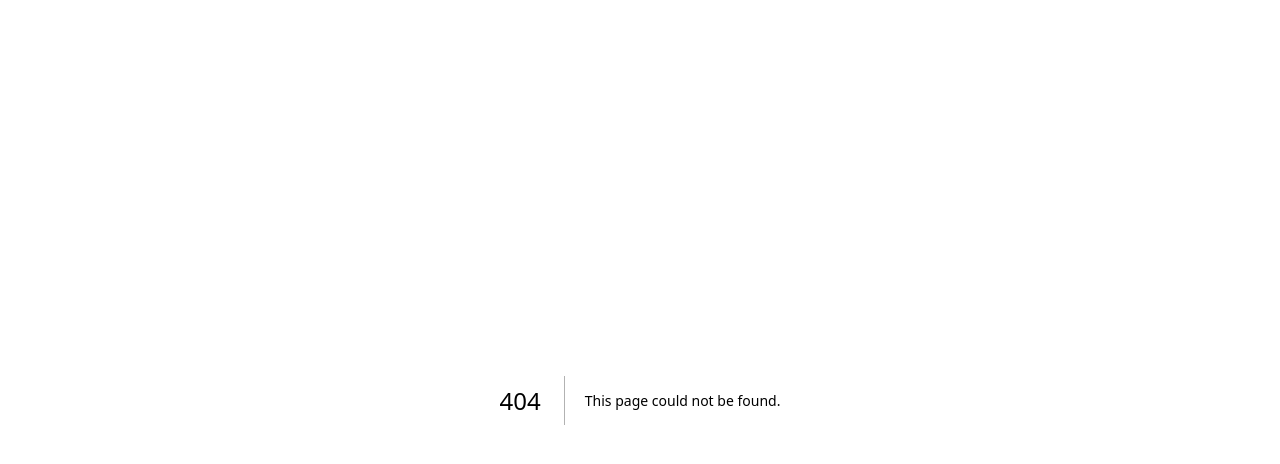
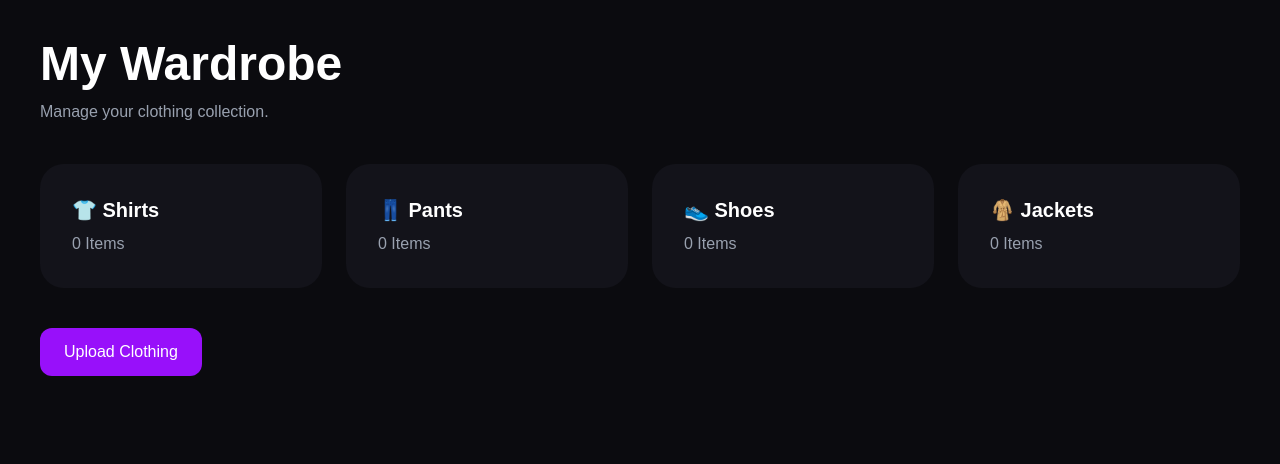
Before and after one commit to vardrobesd/vardrobe, a Next.js app in the folder frontend/: page /wardrobe in a window 1280 px wide. Before the commit this address had no page. Shown: the top 464 px of the page. Built offline with nearby package versions, Linux system fonts and the light colour scheme.

Commit message:
Add wardrobe page

```diff
--- /dev/null
+++ b/frontend/app/dashboard/page.tsx
@@ -0,0 +1,28 @@
+export default function DashboardPage() {
+  return (
+    <main className="min-h-screen bg-[#0B0B0F] text-white p-10">
+      <h1 className="text-5xl font-bold">Dashboard</h1>
+
+      <p className="text-gray-400 mt-3">
+        Welcome back to Vardrobe.
+      </p>
+
+      <div className="grid grid-cols-3 gap-6 mt-10">
+        <div className="bg-[#13131A] rounded-3xl p-6">
+          <h2 className="text-3xl font-bold">0</h2>
+          <p className="text-gray-400">Clothes Uploaded</p>
+        </div>
+
+        <div className="bg-[#13131A] rounded-3xl p-6">
+          <h2 className="text-3xl font-bold">0</h2>
+          <p className="text-gray-400">Try-Ons Generated</p>
+        </div>
+
+        <div className="bg-[#13131A] rounded-3xl p-6">
+          <h2 className="text-3xl font-bold">1</h2>
+          <p className="text-gray-400">Body Photos</p>
+        </div>
+      </div>
+    </main>
+  );
+}
--- /dev/null
+++ b/frontend/app/login/page.tsx
@@ -0,0 +1,7 @@
+export default function LoginPage() {
+  return (
+    <div className="min-h-screen bg-black text-white flex items-center justify-center">
+      <h1 className="text-5xl font-bold">Login Page</h1>
+    </div>
+  );
+}
--- a/frontend/app/page.tsx
+++ b/frontend/app/page.tsx
@@ -1,13 +1,23 @@
+import Link from "next/link";
 export default function Home() {
   return (
     <main className="min-h-screen bg-[#0B0B0F] text-white">
       <nav className="flex items-center justify-between px-8 py-6">
         <h1 className="text-2xl font-bold">V.</h1>
 
-        <div className="flex gap-6">
+        <div className="flex gap-6 items-center">
           <button>Features</button>
           <button>About</button>
-          <button>Login</button>
+
+          <Link href="/login">
+            <button>Login</button>
+          </Link>
+
+          <Link href="/signup">
+            <button className="bg-purple-600 px-4 py-2 rounded-xl">
+              Get Started
+            </button>
+          </Link>
         </div>
       </nav>
 
--- /dev/null
+++ b/frontend/app/profile/page.tsx
@@ -0,0 +1,7 @@
+export default function Profile() {
+  return (
+    <div className="min-h-screen bg-black text-white flex items-center justify-center">
+      <h1 className="text-5xl font-bold">Profile</h1>
+    </div>
+  );
+}
--- /dev/null
+++ b/frontend/app/signup/page.tsx
@@ -0,0 +1,7 @@
+export default function SignupPage() {
+  return (
+    <div className="min-h-screen bg-black text-white flex items-center justify-center">
+      <h1 className="text-5xl font-bold">Signup Page</h1>
+    </div>
+  );
+}
--- /dev/null
+++ b/frontend/app/tryon/page.tsx
@@ -0,0 +1,7 @@
+export default function tryon() {
+  return (
+    <div className="min-h-screen bg-black text-white flex items-center justify-center">
+      <h1 className="text-5xl font-bold">Try-On Studio</h1>
+    </div>
+  );
+}
--- /dev/null
+++ b/frontend/app/wardrobe/page.tsx
@@ -0,0 +1,37 @@
+export default function WardrobePage() {
+  return (
+    <main className="min-h-screen bg-[#0B0B0F] text-white p-10">
+      <h1 className="text-5xl font-bold">My Wardrobe</h1>
+
+      <p className="text-gray-400 mt-3">
+        Manage your clothing collection.
+      </p>
+
+      <div className="grid md:grid-cols-4 gap-6 mt-10">
+        <div className="bg-[#13131A] p-8 rounded-3xl">
+          <h2 className="text-xl font-semibold">👕 Shirts</h2>
+          <p className="text-gray-400 mt-2">0 Items</p>
+        </div>
+
+        <div className="bg-[#13131A] p-8 rounded-3xl">
+          <h2 className="text-xl font-semibold">👖 Pants</h2>
+          <p className="text-gray-400 mt-2">0 Items</p>
+        </div>
+
+        <div className="bg-[#13131A] p-8 rounded-3xl">
+          <h2 className="text-xl font-semibold">👟 Shoes</h2>
+          <p className="text-gray-400 mt-2">0 Items</p>
+        </div>
+
+        <div className="bg-[#13131A] p-8 rounded-3xl">
+          <h2 className="text-xl font-semibold">🧥 Jackets</h2>
+          <p className="text-gray-400 mt-2">0 Items</p>
+        </div>
+      </div>
+
+      <button className="mt-10 bg-purple-600 px-6 py-3 rounded-xl">
+        Upload Clothing
+      </button>
+    </main>
+  );
+}
```
